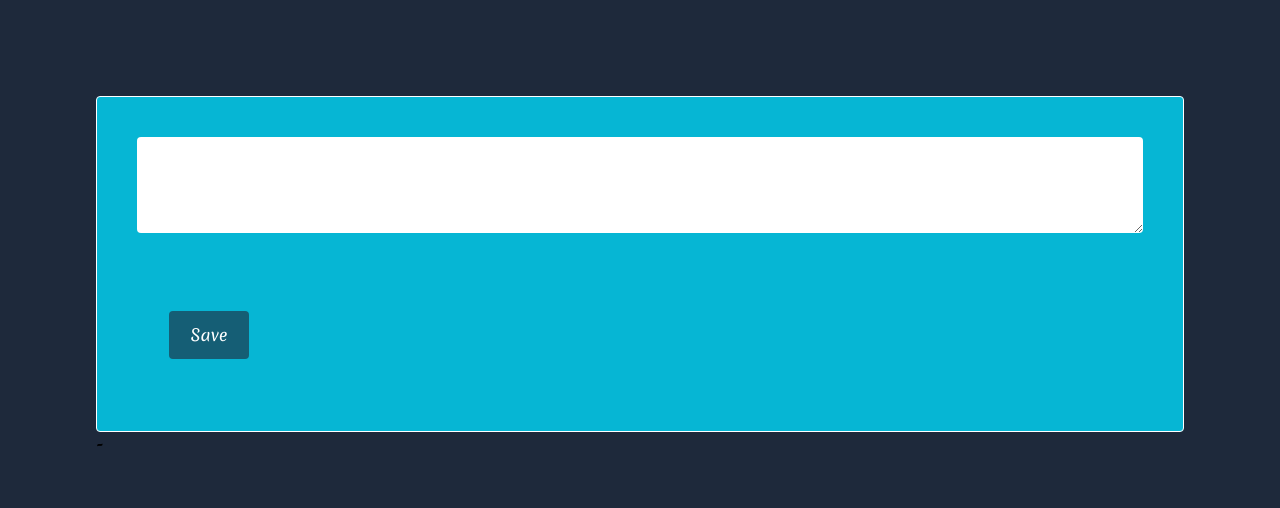
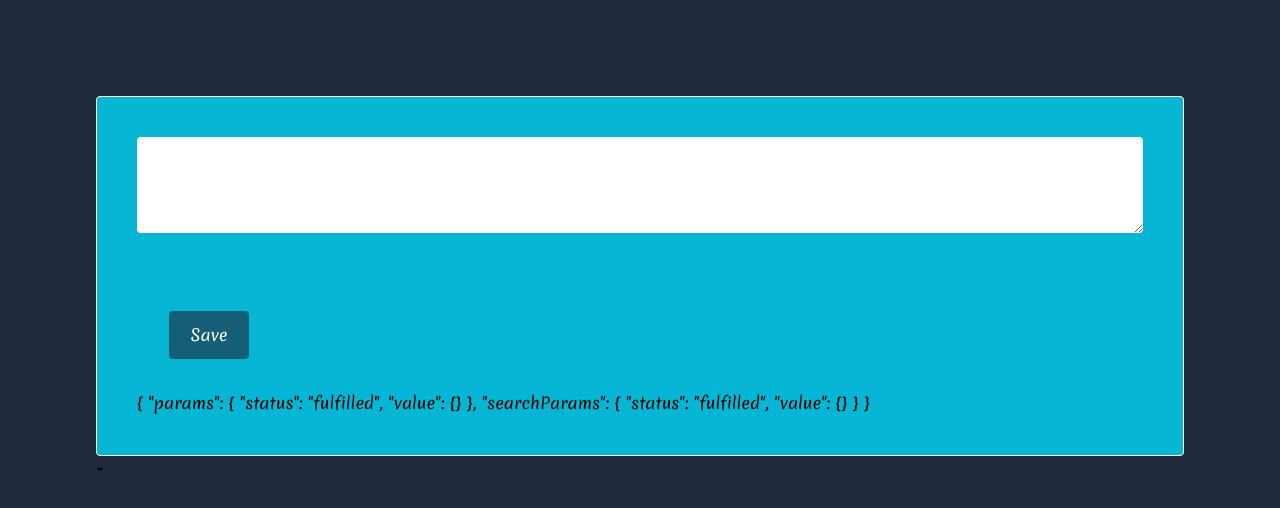
Before and after one commit to LukeStorry/logger, a Next.js app: page / in a window 1280 px wide. Shown: the top 508 px of the page. Built offline with nearby package versions, Linux system fonts and the light colour scheme.

Commit message:
debugging - try to render search params?

```diff
--- a/app/page.tsx
+++ b/app/page.tsx
@@ -3,7 +3,13 @@ import { Form } from "./client";
 
 export const dynamic = "force-dynamic";
 
-export default async function Page({ searchParams }: { searchParams: any }) {
+export default async function Page({
+  params,
+  searchParams,
+}: {
+  params: { slug: string };
+  searchParams?: { [key: string]: string | string[] | undefined };
+}) {
   console.log({ searchParams });
   const authorised = await checkPasskey(searchParams);
   const categories = authorised ? await getCategories() : ["default"];
@@ -12,6 +18,7 @@ export default async function Page({ searchParams }: { searchParams: any }) {
     <main className="min-h-screen bg-slate-800 p-1 py-24 md:px-24">
       <div className="mx-auto items-center rounded border border-white bg-cyan-500 p-1 py-10 md:px-10">
         <Form categories={categories} showSettings={authorised} />
+        {JSON.stringify({ params, searchParams }, null, 2)}
       </div>
 
       <a href={await getOutputUrl()} target="_blank">
```
